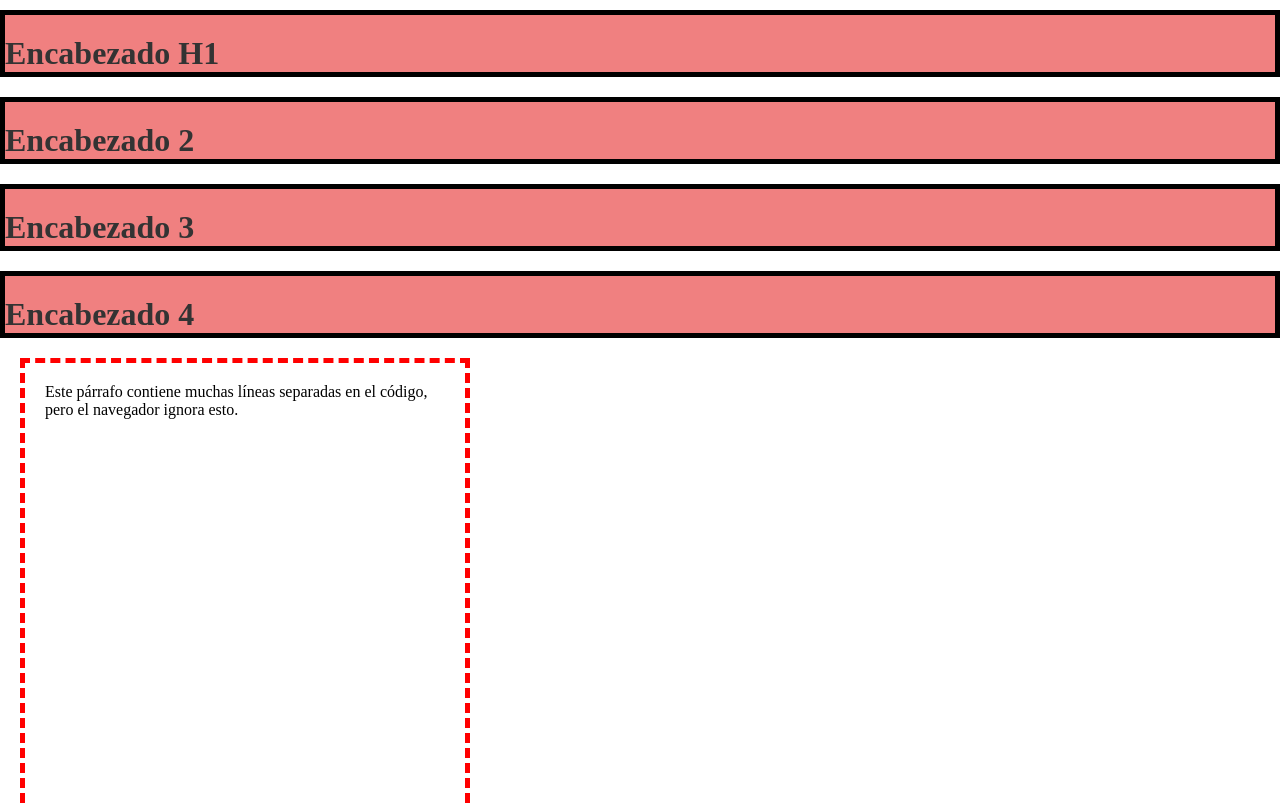
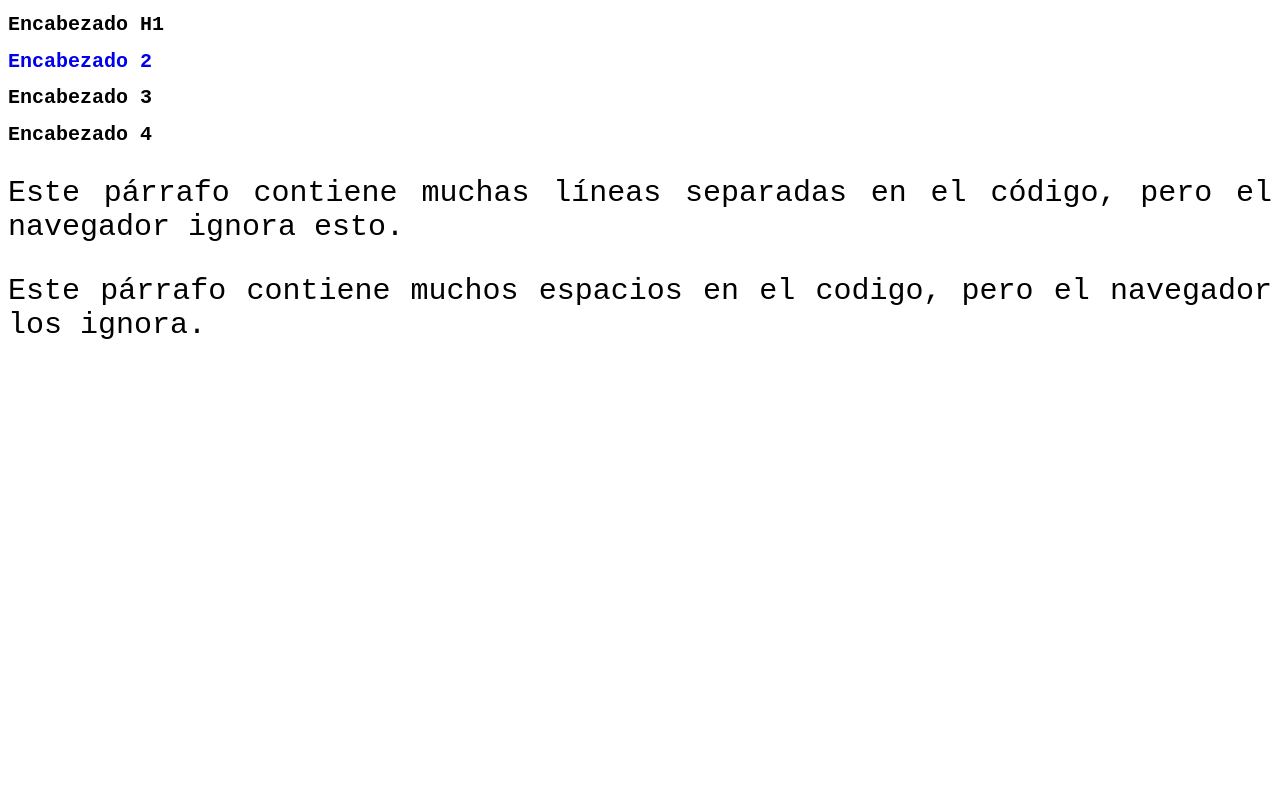
Before and after one commit to danessti/html-css-javascript, a plain HTML site: page index.html in a window 1280 px wide. Shown: the top 805 px of the page. Drawn offline with Linux system fonts and the light colour scheme.

Commit message:
prueba de css en html

```diff
--- a/index.html
+++ b/index.html
@@ -13,7 +13,7 @@
             Encabezado H1
         </h1>
 
-        <h1>Encabezado 2</h1>
+        <h1><a href="#">Encabezado 2</a></h1>
 
         <h1 id="enc-3">Encabezado 3</h1>
 
--- a/styles.css
+++ b/styles.css
@@ -1,24 +1,21 @@
-*{
-    margin: 0;
-    padding: 0;
+body{
+    font-family: 'Courier New', Courier, monospace;
 }
 
 h1{
-    color: #333333;
-    background-color: lightcoral;
-    margin-bottom: 20px;
-    margin-top: 10px;
-    padding-top: 20px;
-    padding-left 40px;
-    border: 5px solid #000;
-    width: auto;
-    height: auto;
+    text-align: left;
+    font-size: 20px;
 }
 
 p{
-    margin: 20px;
-    padding: 20px;
-    border: 5px dashed red;
-    width: 400px;
-    height: 500px;
+    text-align: justify;
+    font-size: 30px;
 }
+
+a{
+    text-decoration: none
+}
+
+a:hover{
+    color: darkblue;
+}
```
